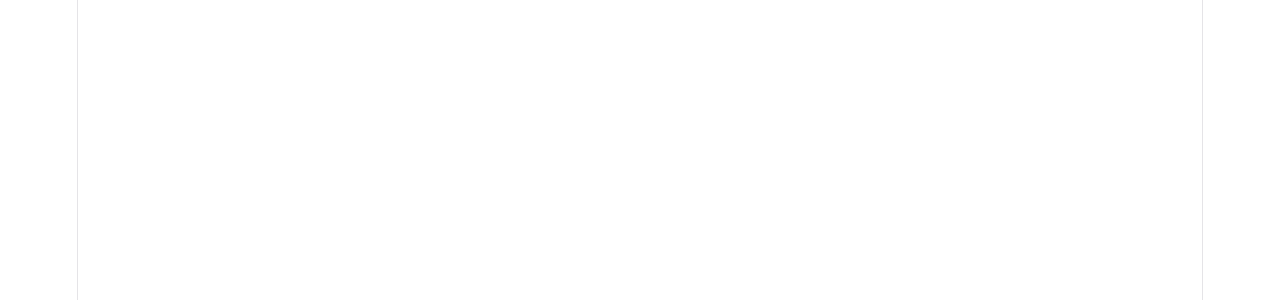
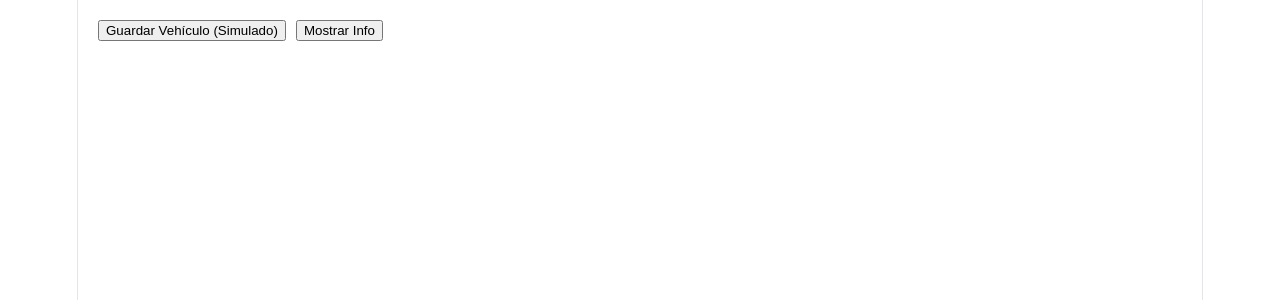
Before and after one commit to Strychi8/TP-Sistemas-Distribuidos-GrupoK-Frontend, a React (Vite) app: page / in a window 1280 px wide. Shown: the top 300 px of the page. Built offline with nearby package versions, Linux system fonts and the light colour scheme.

Commit message:
test: agregar ejemplo de react-toastify

```diff
--- a/src/App.jsx
+++ b/src/App.jsx
@@ -1,4 +1,6 @@
-import { useState } from 'react'
+import { ToastContainer } from "react-toastify";
+import "react-toastify/dist/ReactToastify.css";
+import EjemploVehiculo from "./features/vehicles/views/VehicleFormPage";
 
 
 function App() {
@@ -6,7 +8,17 @@ function App() {
 
   return (
     <>
-
+      {/* ToastContainer global para notificaciones */}
+      <ToastContainer
+        position="bottom-center"
+        autoClose={3000}
+        hideProgressBar={false}
+        closeOnClick
+        draggable
+        pauseOnHover
+        theme="dark"
+      />
+     <EjemploVehiculo />
     </>
   )
 }
--- a/src/features/vehicles/views/VehicleFormPage.jsx
+++ b/src/features/vehicles/views/VehicleFormPage.jsx
@@ -0,0 +1,45 @@
+import { toast } from "react-toastify";
+
+function EjemploVehiculo() {
+
+  const guardarVehiculo = async () => {
+    try {
+      // 1. Mostrar un toast de "cargando"
+      const idToast = toast.loading("Guardando vehículo...");
+
+      // Simulamos la llamada a la API con un timeout
+      await new Promise(resolve => setTimeout(resolve, 1500));
+
+      // Aca va la lógica real con axios...
+
+      // 2. Actualizar el toast a "éxito"
+      toast.update(idToast, {
+        render: "¡Vehículo guardado exitosamente!",
+        type: "success",
+        isLoading: false,
+        autoClose: 3000
+      });
+
+      // Alternativa más simple si no usas el toast de carga:
+      // toast.success("¡Vehículo guardado exitosamente!");
+
+    } catch (error) {
+      // 3. Mostrar un toast de error si algo falla
+      toast.error("Ocurrió un error al guardar. Verifica los datos.");
+    }
+  };
+
+  const mostrarAviso = () => {
+    toast.info("Recuerda que la patente debe ser única.");
+    // toast.warning("Estás a punto de cancelar una reserva.");
+  }
+
+  return (
+    <div style={{ padding: "20px", display: "flex", gap: "10px" }}>
+      <button onClick={guardarVehiculo}>Guardar Vehículo (Simulado)</button>
+      <button onClick={mostrarAviso}>Mostrar Info</button>
+    </div>
+  );
+}
+
+export default EjemploVehiculo;
```
